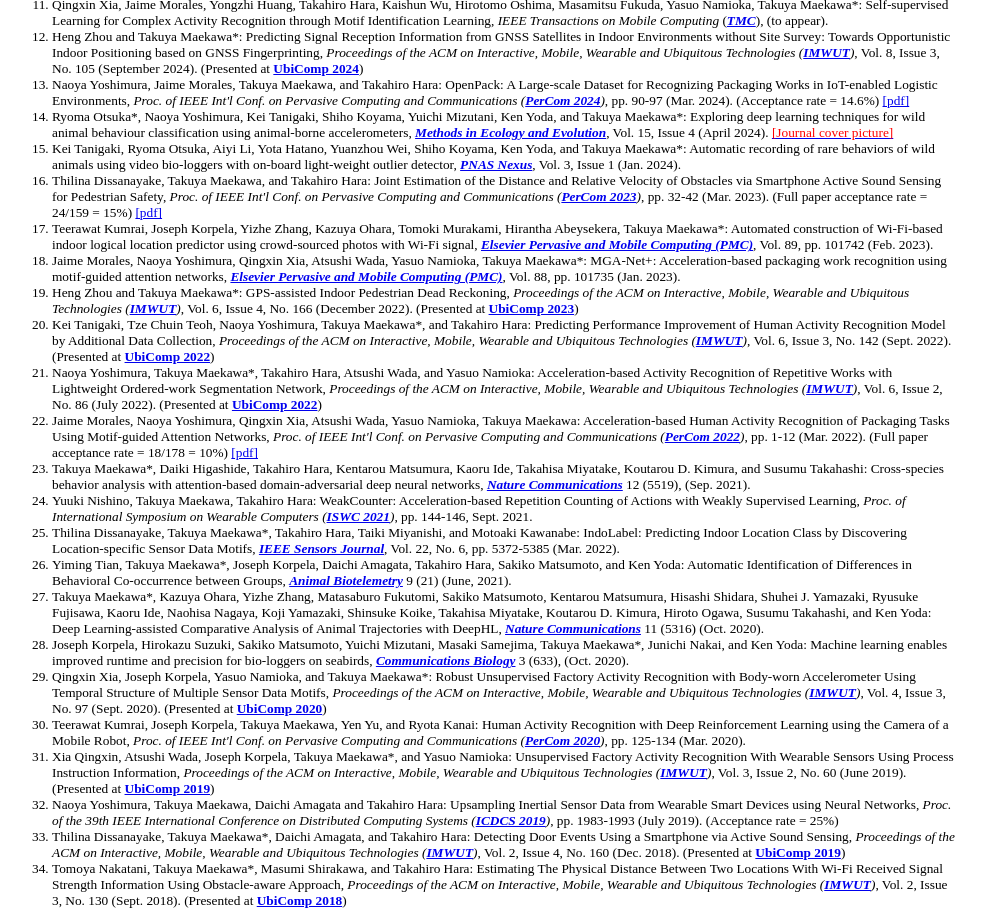
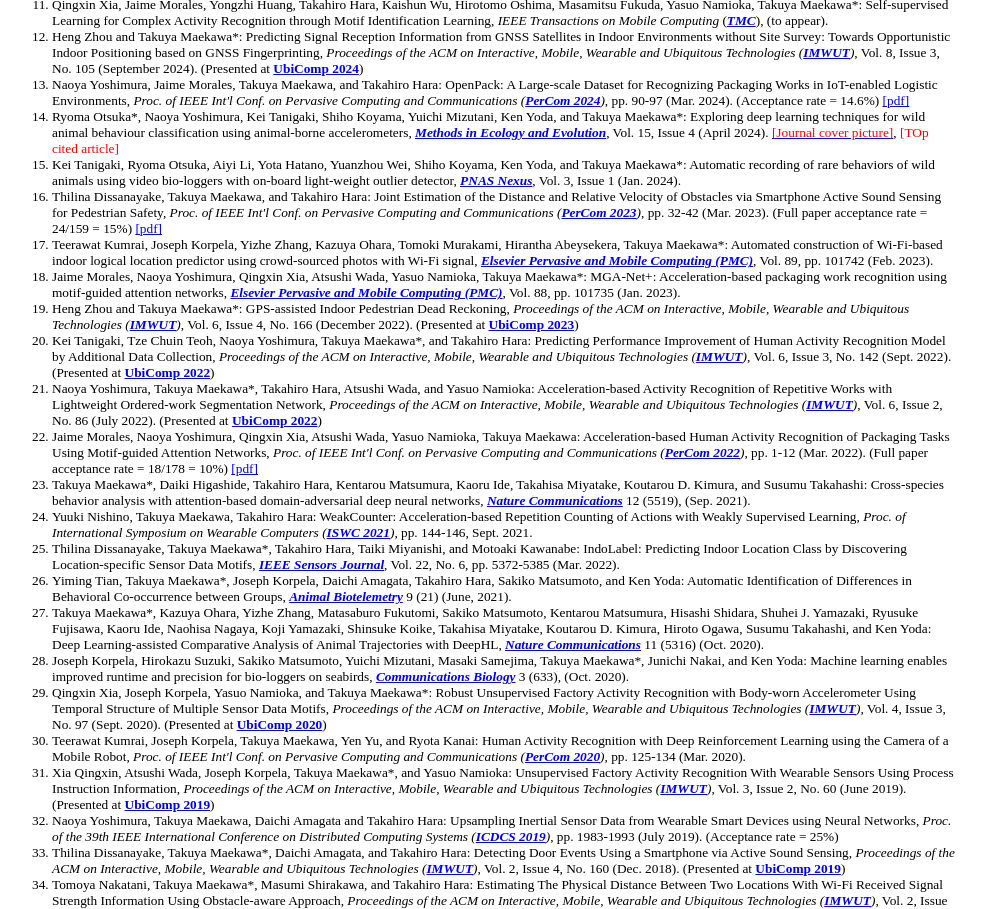
Before and after one commit to t-m-comp/maekawa, a plain HTML site: page index-e.html in a window 1280 px wide. Shown: the part 1253-2162 px from the top of the page, without its empty margins (178-1164 px from the left). Drawn offline with Linux system fonts and the light colour scheme.

Commit message:
MEE award add

```diff
--- a/index-e.html
+++ b/index-e.html
@@ -320,7 +320,7 @@ Naoya Yoshimura, Jaime Morales, Takuya Maekawa, and Takahiro Hara: OpenPack: A L
 
 
 <li>
-Ryoma Otsuka*, Naoya Yoshimura, Kei Tanigaki, Shiho Koyama, Yuichi Mizutani, Ken Yoda, and Takuya Maekawa*: Exploring deep learning techniques for wild animal behaviour classification using animal-borne accelerometers, <b><i><a href="https://doi.org/10.1111/2041-210X.14294">Methods in Ecology and Evolution</a></i></b>, Vol. 15, Issue 4 (April 2024). <a href="https://besjournals.onlinelibrary.wiley.com/doi/epdf/10.1111/2041-210X.14137" target="_blank"><font color="red">[Journal cover picture]</font></a>
+Ryoma Otsuka*, Naoya Yoshimura, Kei Tanigaki, Shiho Koyama, Yuichi Mizutani, Ken Yoda, and Takuya Maekawa*: Exploring deep learning techniques for wild animal behaviour classification using animal-borne accelerometers, <b><i><a href="https://doi.org/10.1111/2041-210X.14294">Methods in Ecology and Evolution</a></i></b>, Vol. 15, Issue 4 (April 2024). <a href="https://besjournals.onlinelibrary.wiley.com/doi/epdf/10.1111/2041-210X.14137" target="_blank"><font color="red">[Journal cover picture]</font></a>, <font color="red">[TOp cited article]</font>
 </li>
 
 <li>
@@ -573,7 +573,7 @@ Introduction of the OpenPack Dataset and Lessons Learned from Organizing OpenPac
 </li>
 
 <li>
-Ryoma Otsuka*, Naoya Yoshimura, Kei Tanigaki, Shiho Koyama, Yuichi Mizutani, Ken Yoda, and Takuya Maekawa*: Exploring deep learning techniques for wild animal behaviour classification using animal-borne accelerometers, <b><i><a href="https://doi.org/10.1111/2041-210X.14294">Methods in Ecology and Evolution</a></i></b>, Vol. 15, Issue 4 (April 2024). <a href="https://besjournals.onlinelibrary.wiley.com/doi/epdf/10.1111/2041-210X.14137" target="_blank"><font color="red">[Journal cover picture]</font></a>
+Ryoma Otsuka*, Naoya Yoshimura, Kei Tanigaki, Shiho Koyama, Yuichi Mizutani, Ken Yoda, and Takuya Maekawa*: Exploring deep learning techniques for wild animal behaviour classification using animal-borne accelerometers, <b><i><a href="https://doi.org/10.1111/2041-210X.14294">Methods in Ecology and Evolution</a></i></b>, Vol. 15, Issue 4 (April 2024). <a href="https://besjournals.onlinelibrary.wiley.com/doi/epdf/10.1111/2041-210X.14137" target="_blank"><font color="red">[Journal cover picture]</font></a>, <font color="red">[TOp cited article]</font>
 </li>
 
 <li>
```
Also changed, not shown: index.html (+1 -1 lines), pubs.html (+1 -1 lines).
